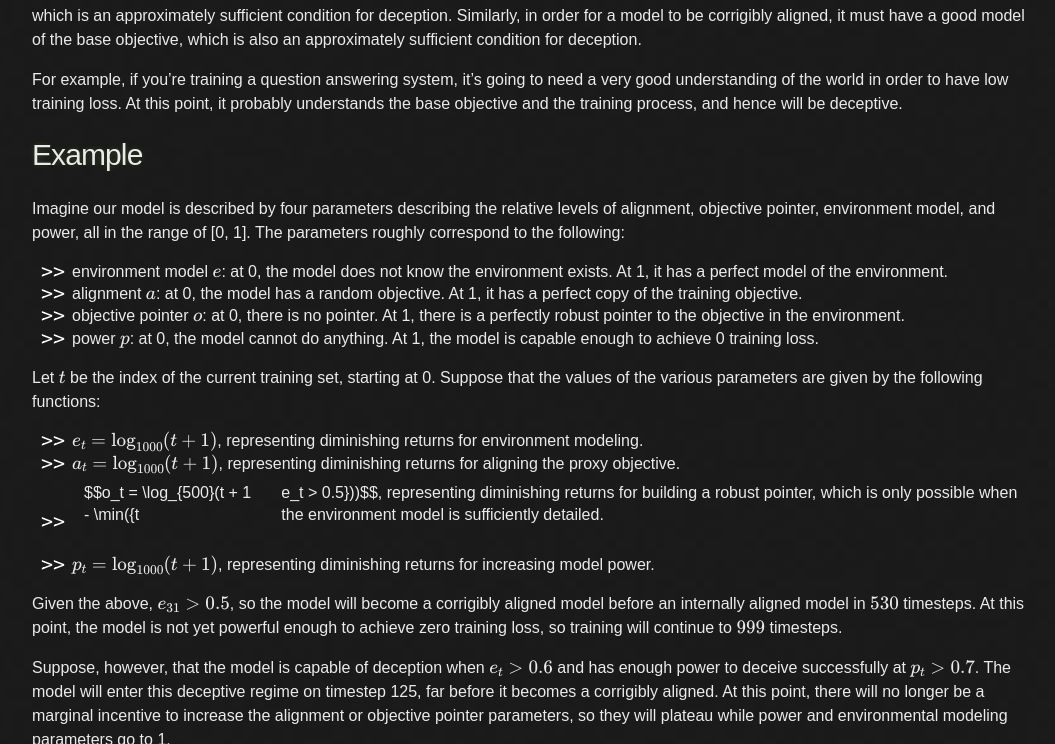
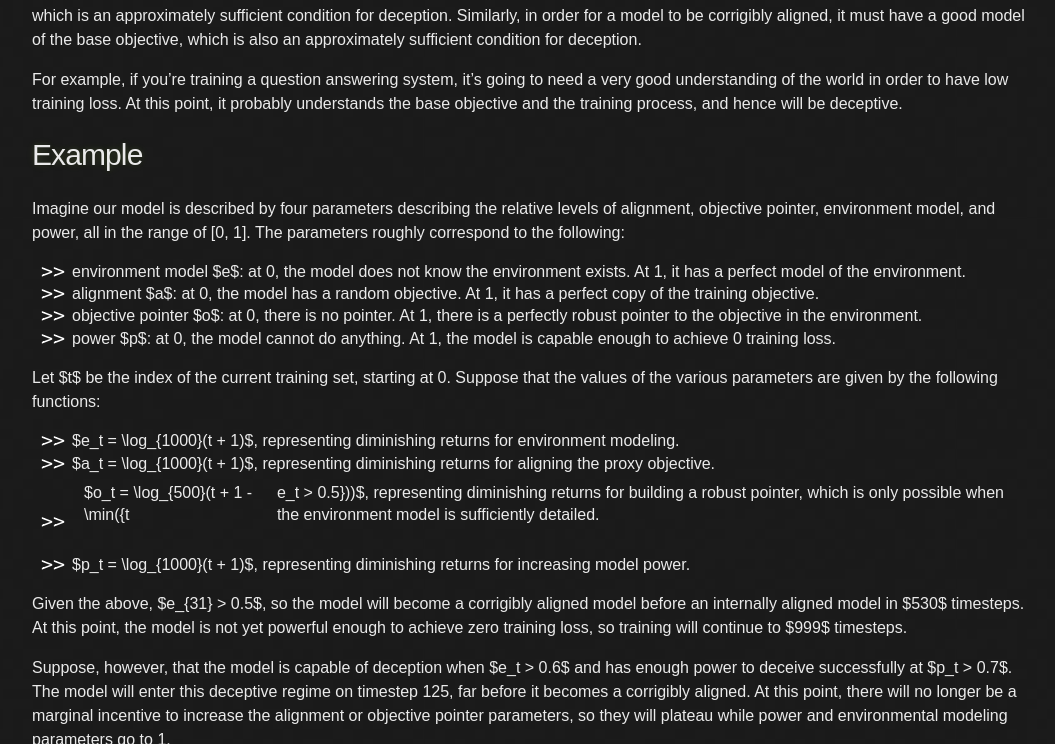
Before and after one commit to tocttou/hacker-blog, a Jekyll site: the page built from _posts/2020-11-6-Deceptive-Alignment.md, in a window 1280 px wide and 900 px high, scrolled down 4570 px, cut to the strip 0-744 px from the top of the window. Shown: the whole strip, without its empty margins (108-1163 px from the left). Built offline with Jekyll 4.4.1, drawn with Linux system fonts in a browser that asks for light colours; formulas are drawn with MathJax 3; some of the changed text lies outside the part shown.

Commit message:
Update 2020-11-6-Deceptive-Alignment.md

```diff
--- a/_posts/2020-11-6-Deceptive-Alignment.md
+++ b/_posts/2020-11-6-Deceptive-Alignment.md
@@ -56,7 +56,7 @@ As an analogy, we can consider the Christian God, who is trying to produce human
 
 Correspondingly, there is only one Jesus because there is only one human objective that is exactly the same as what God wants. There might be a few Martin Luthers, but robustly pointing to the Bible is a difficult task, so there are not going to be that many. However, anyone that believed what Blaise Pascal believed about God could become another Pascal, so there are many possible Pascals.
 
-To be explicit, Jesus is internally aligned, Martin Luther is corrigibly aligned, and Blaise Pascal is deceptively aligned.
+To be explicitly, Jesus is internally aligned, Martin Luther is corrigibly aligned, and Blaise Pascal is deceptively aligned.
 
 (This analogy is thanks to Buck Shlegeris.)
 
@@ -132,23 +132,23 @@ Imagine our model is described by four parameters describing the relative levels
 
 
 
-*   environment model $$e$$: at 0, the model does not know the environment exists. At 1, it has a perfect model of the environment.
-*   alignment $$a$$: at 0, the model has a random objective. At 1, it has a perfect copy of the training objective.
-*   objective pointer $$o$$: at 0, there is no pointer. At 1, there is a perfectly robust pointer to the objective in the environment.
-*   power $$p$$: at 0, the model cannot do anything. At 1, the model is capable enough to achieve 0 training loss.
+*   environment model $e$: at 0, the model does not know the environment exists. At 1, it has a perfect model of the environment.
+*   alignment $a$: at 0, the model has a random objective. At 1, it has a perfect copy of the training objective.
+*   objective pointer $o$: at 0, there is no pointer. At 1, there is a perfectly robust pointer to the objective in the environment.
+*   power $p$: at 0, the model cannot do anything. At 1, the model is capable enough to achieve 0 training loss.
 
-Let $$t$$ be the index of the current training set, starting at 0. Suppose that the values of the various parameters are given by the following functions:
+Let $t$ be the index of the current training set, starting at 0. Suppose that the values of the various parameters are given by the following functions:
 
 
 
-*   $$e_t = \log_{1000}(t + 1)$$, representing diminishing returns for environment modeling.
-*   $$a_t = \log_{1000}(t + 1)$$, representing diminishing returns for aligning the proxy objective.
-*   $$o_t = \log_{500}(t + 1 - \min({t | e_t > 0.5}))$$, representing diminishing returns for building a robust pointer, which is only possible when the environment model is sufficiently detailed.
-*   $$p_t = \log_{1000}(t + 1)$$, representing diminishing returns for increasing model power.
+*   $e_t = \log_{1000}(t + 1)$, representing diminishing returns for environment modeling.
+*   $a_t = \log_{1000}(t + 1)$, representing diminishing returns for aligning the proxy objective.
+*   $o_t = \log_{500}(t + 1 - \min({t | e_t > 0.5}))$, representing diminishing returns for building a robust pointer, which is only possible when the environment model is sufficiently detailed.
+*   $p_t = \log_{1000}(t + 1)$, representing diminishing returns for increasing model power.
 
-Given the above, $$e_{31} > 0.5$$, so the model will become a corrigibly aligned model before an internally aligned model in $$530$$ timesteps. At this point, the model is not yet powerful enough to achieve zero training loss, so training will continue to $$999$$ timesteps.
+Given the above, $e_{31} > 0.5$, so the model will become a corrigibly aligned model before an internally aligned model in $530$ timesteps. At this point, the model is not yet powerful enough to achieve zero training loss, so training will continue to $999$ timesteps.
 
-Suppose, however, that the model is capable of deception when $$e_t > 0.6$$ and has enough power to deceive successfully at $$p_t > 0.7$$. The model will enter this deceptive regime on timestep 125, far before it becomes a corrigibly aligned. At this point, there will no longer be a marginal incentive to increase the alignment or objective pointer parameters, so they will plateau while power and environmental modeling parameters go to 1.
+Suppose, however, that the model is capable of deception when $e_t > 0.6$ and has enough power to deceive successfully at $p_t > 0.7$. The model will enter this deceptive regime on timestep 125, far before it becomes a corrigibly aligned. At this point, there will no longer be a marginal incentive to increase the alignment or objective pointer parameters, so they will plateau while power and environmental modeling parameters go to 1.
 
 ![](https://markxu.com/assets/deceptive_alignment_training_example.png)
 
@@ -186,7 +186,7 @@ As in our previous example, etiquette including "listen to your teachers" means
 
 Models have instrumental incentives to be deceptive because they want to preserve their current objectives and optimize for them in the future. Such models must care about utility across multiple training episodes (cross-episode utility). If a model only cared about the current episode, then it would never sacrifice utility in the current model by being deceptive to increase its utility in further episodes. We can call models that care only about current episode rewards [myopic](https://www.alignmentforum.org/tag/myopia).
 
-For example, if a model knew that it was in its last training episode, it would clearly want to optimize for its proxy objective; there would be no particular reason to deceive the training process into thinking it was aligned. Myopic models always behave as if they were in their last training episode.
+For example, if a model knew that it was in its last training episode and that it wasn't going to be deployed, it would clearly want to optimize for its proxy objective; there would be no particular reason to deceive the training process into thinking it was aligned. Myopic models always behave as if it's the end of training and they won't be deployed.
 
 One reason to think that models will often care about cross episode rewards is that caring about the future is a natural generalization. In order for a reward function to be [myopic](https://www.alignmentforum.org/tag/myopia), it must contain machinery that does something like "care about X in situations C and not situations D", which is more complicated than "care about X".
 
```
